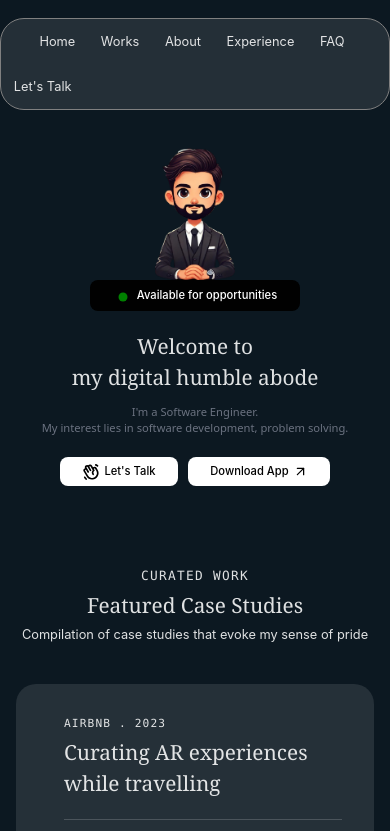
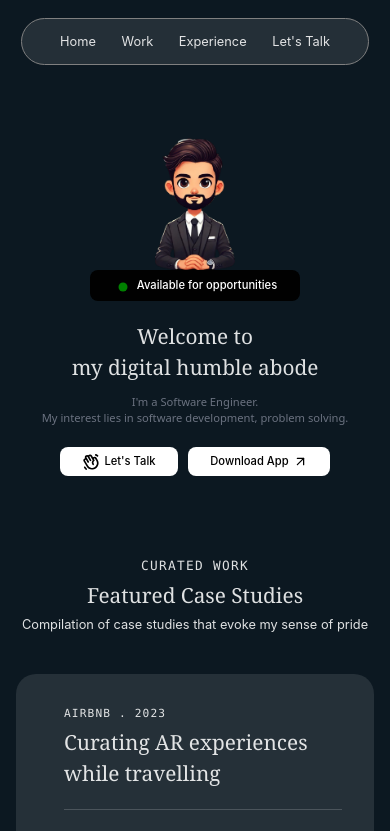
Before and after one commit to devxtushar/web-portfolio, a React (Vite) app: page / in a window 390 px wide. Shown: the top 831 px of the page. Built offline with nearby package versions, Linux system fonts and the light colour scheme.

Commit message:
#responsive all sections

```diff
--- a/src/App.tsx
+++ b/src/App.tsx
@@ -8,7 +8,7 @@ import Faq from "./pages/Faq";
 
 function App() {
   return (
-    <div>
+    <div className="flex flex-col gap-20">
       <Nav />
       <main>
         <Home />
--- a/src/components/Nav.tsx
+++ b/src/components/Nav.tsx
@@ -6,21 +6,21 @@ export default function Nav() {
     }
   };
   return (
-    <nav className="flex justify-center mt-5">
+    <nav className="flex flex-row justify-center mt-5">
       <ul className="navul flex flex-wrap">
         <li className="navli" onClick={() => handleScroll("home")}>
           Home
         </li>
         <li className="navli" onClick={() => handleScroll("work")}>
-          Works
+          Work
         </li>
-        <li className="navli" onClick={() => handleScroll("about")}>
+        <li className="navli navli_hide" onClick={() => handleScroll("about")}>
           About
         </li>
-        <li className="navli" onClick={() => handleScroll("experience")}>
+        <li className="navli " onClick={() => handleScroll("experience")}>
           Experience
         </li>
-        <li className="navli" onClick={() => handleScroll("faq")}>
+        <li className="navli navli_hide" onClick={() => handleScroll("faq")}>
           FAQ
         </li>
         <li className="navli">Let's Talk</li>
--- a/src/css/Home.css
+++ b/src/css/Home.css
@@ -1,6 +1,3 @@
-nav {
-  padding-bottom: 50px;
-}
 .navul {
   position: fixed;
   border-radius: 3em;
@@ -106,3 +103,8 @@ tr {
   border-radius: 1.5em;
   padding: 2em;
 }
+@media screen and (min-width: 0px) and (max-width: 450px) {
+  .navli_hide {
+    display: none;
+  }
+}
```
